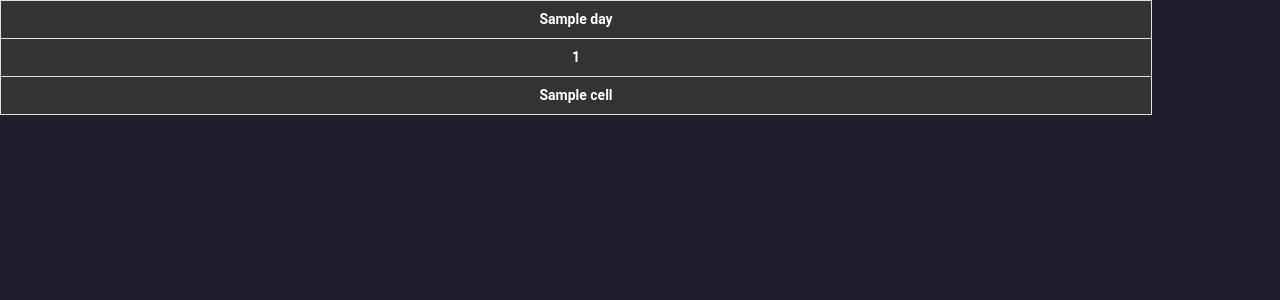
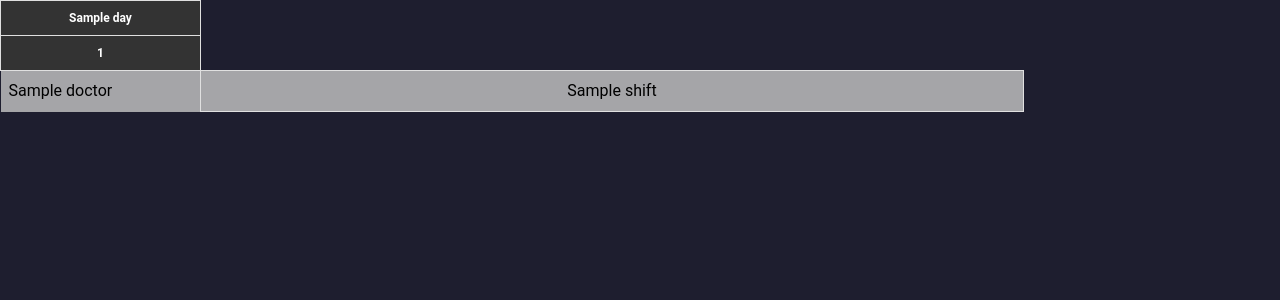
Before and after one commit to dmfadul/planejaMed2, a Django app: template shifts/templates/shifts/table.html in a window 1280 px wide. Shown: the top 300 px of the page. Run offline with Django 5.2, Linux system fonts and the light colour scheme; the template is opened without the code that fills it: most values are stand-ins (such as "Sample title", 1, 10 or a date in 2020); lists and menus that the app fills with data are empty; some libraries are stand-ins or nearby versions.

Commit message:
added styling to table

```diff
--- a/core/models.py
+++ b/core/models.py
@@ -58,3 +58,8 @@ class User(AbstractBaseUser, PermissionsMixin):
 
     def __str__(self):
         return self.name
+
+
+    @property
+    def first_name(self):
+        return self.name.split()[0]
--- a/shifts/templates/shifts/table.html
+++ b/shifts/templates/shifts/table.html
@@ -17,11 +17,14 @@
             </tr>
         </thead>
         <tbody>
-            {% for line in table %}
+            {% for doctor in doctors %}
             <tr>
-                {% for cell in line %}
-                <th>{{ cell }}</th>
+                <td class="first-col">{{ doctor.name }}</td>
+
+                {% for shift in doctor.shifts%}
+                <td>{{ shift }}</td>
                 {% endfor %}
+
             </tr>
             {% endfor %}
 
--- a/static/css/style.css
+++ b/static/css/style.css
@@ -99,9 +99,8 @@ button.signin-btn:hover {
 /* Base Styles for Table */
 table {
     border-collapse: collapse;
-    width: 90%;
+    width: 80%;
     cursor: default;
-    font-size: 14px;
 }
 
 th, td {
@@ -115,4 +114,35 @@ th, td {
 th {
     background-color: #333; /* Dark grey to match header */
     color: white; /* White text for contrast */
+    font-size: 12px;
 }
+
+td {
+    min-width: 45px; /* Minimum width for all cells */
+    max-width: 45px;
+}
+
+td.first-col {
+    position: sticky;
+    left: 0;
+    z-index: 1; /* keeps it below the headers */
+    text-align: left;
+    padding-left: 8px;
+    width: 200px;
+    min-width: 200px;
+    max-width: 200px;
+    background-color: #e0e0e000;
+    border: black;
+
+}
+
+/* Alternate row colors (excluding header) */
+tbody tr:nth-child(even) {
+    background-color: #e0e0e0de;
+    color: black;
+}
+
+tbody tr:nth-child(odd) {
+    background-color: #c0c0c0d5;
+    color: black;
+}
```
Also changed, not shown: shifts/views.py (+8 -8 lines).
